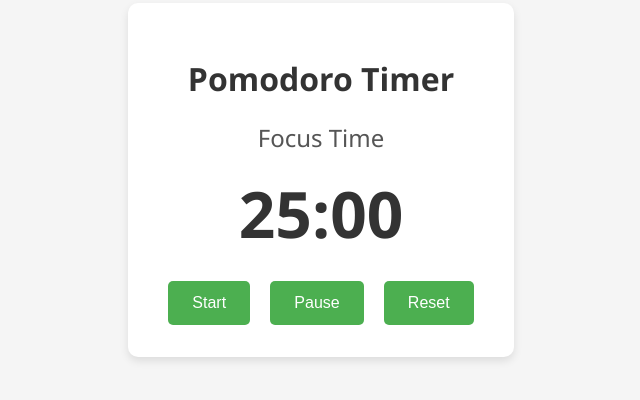
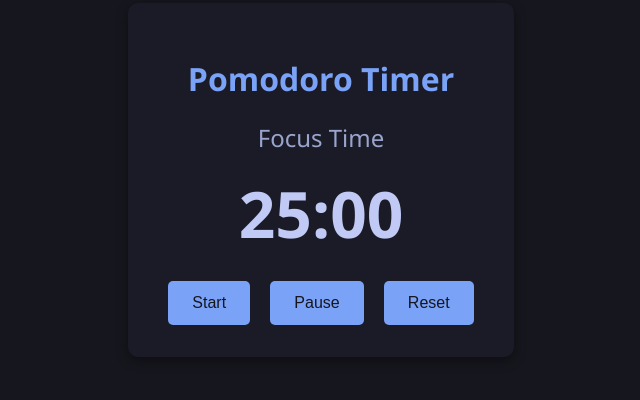
Before and after one commit to Chen-Rong-Zi/Pomadoro, a plain HTML site: page index.html in a window 1280 px wide. Shown: the part 220-620 px from the top of the page, without its empty margins (319-959 px from the left). Drawn offline with Linux system fonts and the light colour scheme.

Commit message:
Update theme to Tokyo Dark

```diff
--- a/styles.css
+++ b/styles.css
@@ -5,32 +5,32 @@ body {
   align-items: center;
   height: 100vh;
   margin: 0;
-  background-color: #f5f5f5;
+  background-color: #16161e; /* Tokyo Dark background */
 }
 
 .container {
   text-align: center;
-  background: white;
+  background: #1a1b26; /* Tokyo Dark container */
   padding: 2rem;
   border-radius: 10px;
-  box-shadow: 0 4px 8px rgba(0,0,0,0.1);
+  box-shadow: 0 4px 12px rgba(0, 0, 0, 0.4);
 }
 
 h1 {
-  color: #333;
+  color: #7aa2f7; /* Tokyo Dark blue */
 }
 
 #mode {
   font-size: 1.5rem;
   margin: 1rem 0;
-  color: #555;
+  color: #9aa5ce; /* Tokyo Dark light blue */
 }
 
 .timer {
   font-size: 4rem;
   font-weight: bold;
   margin: 1rem 0;
-  color: #333;
+  color: #c0caf5; /* Tokyo Dark light text */
 }
 
 .controls {
@@ -42,15 +42,15 @@ button {
   margin: 0 0.5rem;
   border: none;
   border-radius: 5px;
-  background-color: #4CAF50;
-  color: white;
+  background-color: #7aa2f7; /* Tokyo Dark blue */
+  color: #16161e; /* Dark background color */
   font-size: 1rem;
   cursor: pointer;
   transition: background-color 0.3s;
 }
 
 button:hover {
-  background-color: #45a049;
+  background-color: #9aa5ce; /* Lighter blue on hover */
 }
 
 button:active {
```
